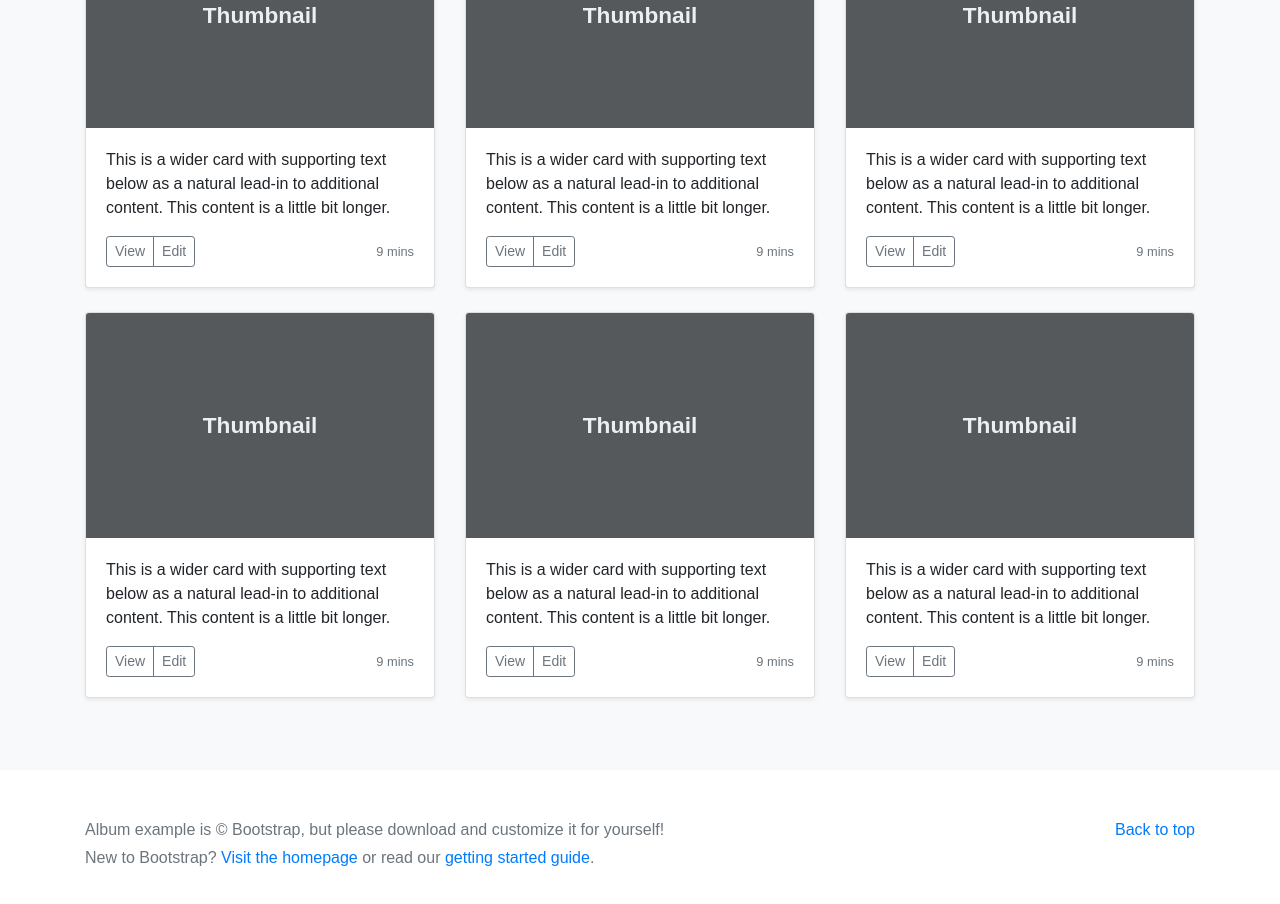
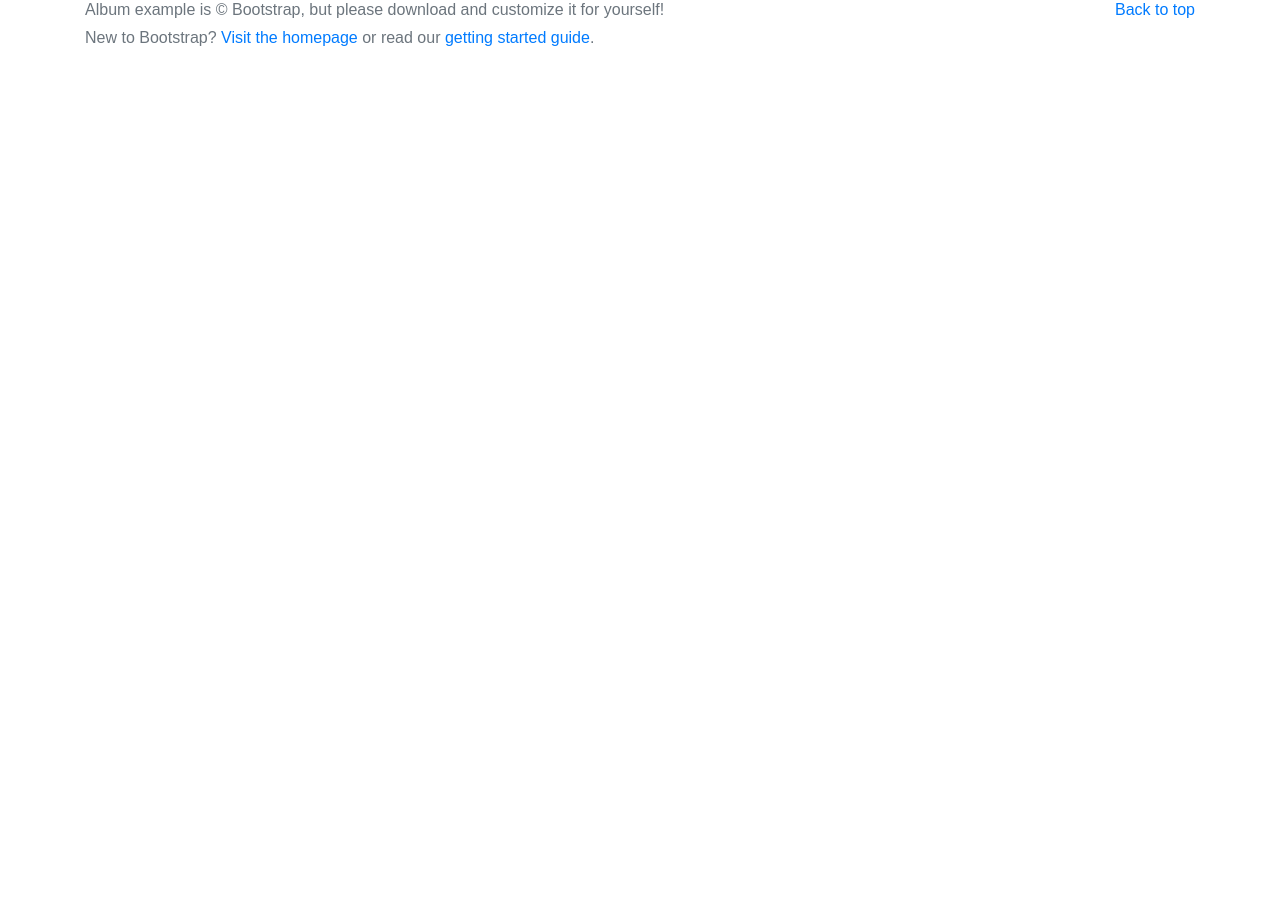
Before and after one commit to WildCodeSchool/toulouse-0918-js-projet2-prototype, a React (Create React App) app: page / in a window 1280 px wide. Shown: the part 1020-1924 px from the top of the page. After the commit the page ends 1122 px from the top, so only its background shows below. Built offline with nearby package versions, Linux system fonts and the light colour scheme.

Commit message:
MovieCard component

```diff
--- a/src/App.js
+++ b/src/App.js
@@ -1,6 +1,5 @@
 import React, { Component } from 'react';
-import logo from './logo.svg';
-import './App.css';
+import MovieCard from './MovieCard';
 
 class App extends Component {
   render() {
@@ -56,143 +55,9 @@ class App extends Component {
             <div className="container">
 
               <div className="row">
-                <div className="col-md-4">
-                  <div className="card mb-4 shadow-sm">
-                    <img className="card-img-top" src="/img/thumbnail.svg" alt="Card image cap" />
-                    <div className="card-body">
-                      <p className="card-text">This is a wider card with supporting text below as a natural lead-in to additional content. This content is a little bit longer.</p>
-                      <div className="d-flex justify-content-between align-items-center">
-                        <div className="btn-group">
-                          <button type="button" className="btn btn-sm btn-outline-secondary">View</button>
-                          <button type="button" className="btn btn-sm btn-outline-secondary">Edit</button>
-                        </div>
-                        <small className="text-muted">9 mins</small>
-                      </div>
-                    </div>
-                  </div>
-                </div>
-                <div className="col-md-4">
-                  <div className="card mb-4 shadow-sm">
-                    <img className="card-img-top" src="/img/thumbnail.svg" alt="Card image cap" />
-                    <div className="card-body">
-                      <p className="card-text">This is a wider card with supporting text below as a natural lead-in to additional content. This content is a little bit longer.</p>
-                      <div className="d-flex justify-content-between align-items-center">
-                        <div className="btn-group">
-                          <button type="button" className="btn btn-sm btn-outline-secondary">View</button>
-                          <button type="button" className="btn btn-sm btn-outline-secondary">Edit</button>
-                        </div>
-                        <small className="text-muted">9 mins</small>
-                      </div>
-                    </div>
-                  </div>
-                </div>
-                <div className="col-md-4">
-                  <div className="card mb-4 shadow-sm">
-                    <img className="card-img-top" src="/img/thumbnail.svg" alt="Card image cap" />
-                    <div className="card-body">
-                      <p className="card-text">This is a wider card with supporting text below as a natural lead-in to additional content. This content is a little bit longer.</p>
-                      <div className="d-flex justify-content-between align-items-center">
-                        <div className="btn-group">
-                          <button type="button" className="btn btn-sm btn-outline-secondary">View</button>
-                          <button type="button" className="btn btn-sm btn-outline-secondary">Edit</button>
-                        </div>
-                        <small className="text-muted">9 mins</small>
-                      </div>
-                    </div>
-                  </div>
-                </div>
-
-                <div className="col-md-4">
-                  <div className="card mb-4 shadow-sm">
-                    <img className="card-img-top" src="/img/thumbnail.svg" alt="Card image cap" />
-                    <div className="card-body">
-                      <p className="card-text">This is a wider card with supporting text below as a natural lead-in to additional content. This content is a little bit longer.</p>
-                      <div className="d-flex justify-content-between align-items-center">
-                        <div className="btn-group">
-                          <button type="button" className="btn btn-sm btn-outline-secondary">View</button>
-                          <button type="button" className="btn btn-sm btn-outline-secondary">Edit</button>
-                        </div>
-                        <small className="text-muted">9 mins</small>
-                      </div>
-                    </div>
-                  </div>
-                </div>
-                <div className="col-md-4">
-                  <div className="card mb-4 shadow-sm">
-                    <img className="card-img-top" src="/img/thumbnail.svg" alt="Card image cap" />
-                    <div className="card-body">
-                      <p className="card-text">This is a wider card with supporting text below as a natural lead-in to additional content. This content is a little bit longer.</p>
-                      <div className="d-flex justify-content-between align-items-center">
-                        <div className="btn-group">
-                          <button type="button" className="btn btn-sm btn-outline-secondary">View</button>
-                          <button type="button" className="btn btn-sm btn-outline-secondary">Edit</button>
-                        </div>
-                        <small className="text-muted">9 mins</small>
-                      </div>
-                    </div>
-                  </div>
-                </div>
-                <div className="col-md-4">
-                  <div className="card mb-4 shadow-sm">
-                    <img className="card-img-top" src="/img/thumbnail.svg" alt="Card image cap" />
-                    <div className="card-body">
-                      <p className="card-text">This is a wider card with supporting text below as a natural lead-in to additional content. This content is a little bit longer.</p>
-                      <div className="d-flex justify-content-between align-items-center">
-                        <div className="btn-group">
-                          <button type="button" className="btn btn-sm btn-outline-secondary">View</button>
-                          <button type="button" className="btn btn-sm btn-outline-secondary">Edit</button>
-                        </div>
-                        <small className="text-muted">9 mins</small>
-                      </div>
-                    </div>
-                  </div>
-                </div>
-
-                <div className="col-md-4">
-                  <div className="card mb-4 shadow-sm">
-                    <img className="card-img-top" src="/img/thumbnail.svg" alt="Card image cap" />
-                    <div className="card-body">
-                      <p className="card-text">This is a wider card with supporting text below as a natural lead-in to additional content. This content is a little bit longer.</p>
-                      <div className="d-flex justify-content-between align-items-center">
-                        <div className="btn-group">
-                          <button type="button" className="btn btn-sm btn-outline-secondary">View</button>
-                          <button type="button" className="btn btn-sm btn-outline-secondary">Edit</button>
-                        </div>
-                        <small className="text-muted">9 mins</small>
-                      </div>
-                    </div>
-                  </div>
-                </div>
-                <div className="col-md-4">
-                  <div className="card mb-4 shadow-sm">
-                    <img className="card-img-top" src="/img/thumbnail.svg" alt="Card image cap" />
-                    <div className="card-body">
-                      <p className="card-text">This is a wider card with supporting text below as a natural lead-in to additional content. This content is a little bit longer.</p>
-                      <div className="d-flex justify-content-between align-items-center">
-                        <div className="btn-group">
-                          <button type="button" className="btn btn-sm btn-outline-secondary">View</button>
-                          <button type="button" className="btn btn-sm btn-outline-secondary">Edit</button>
-                        </div>
-                        <small className="text-muted">9 mins</small>
-                      </div>
-                    </div>
-                  </div>
-                </div>
-                <div className="col-md-4">
-                  <div className="card mb-4 shadow-sm">
-                    <img className="card-img-top" src="/img/thumbnail.svg" alt="Card image cap" />
-                    <div className="card-body">
-                      <p className="card-text">This is a wider card with supporting text below as a natural lead-in to additional content. This content is a little bit longer.</p>
-                      <div className="d-flex justify-content-between align-items-center">
-                        <div className="btn-group">
-                          <button type="button" className="btn btn-sm btn-outline-secondary">View</button>
-                          <button type="button" className="btn btn-sm btn-outline-secondary">Edit</button>
-                        </div>
-                        <small className="text-muted">9 mins</small>
-                      </div>
-                    </div>
-                  </div>
-                </div>
+                <MovieCard />
+                <MovieCard />
+                <MovieCard />
               </div>
             </div>
           </div>
--- /dev/null
+++ b/src/MovieCard.js
@@ -0,0 +1,21 @@
+import React from 'react';
+
+const MovieCard = () => (
+  <div className="col-md-4">
+    <div className="card mb-4 shadow-sm">
+      <img className="card-img-top" src="/img/thumbnail.svg" alt="Card image cap" />
+      <div className="card-body">
+        <p className="card-text">This is a wider card with supporting text below as a natural lead-in to additional content. This content is a little bit longer.</p>
+        <div className="d-flex justify-content-between align-items-center">
+          <div className="btn-group">
+            <button type="button" className="btn btn-sm btn-outline-secondary">View</button>
+            <button type="button" className="btn btn-sm btn-outline-secondary">Edit</button>
+          </div>
+          <small className="text-muted">9 mins</small>
+        </div>
+      </div>
+    </div>
+  </div>
+)
+
+export default MovieCard;
```
